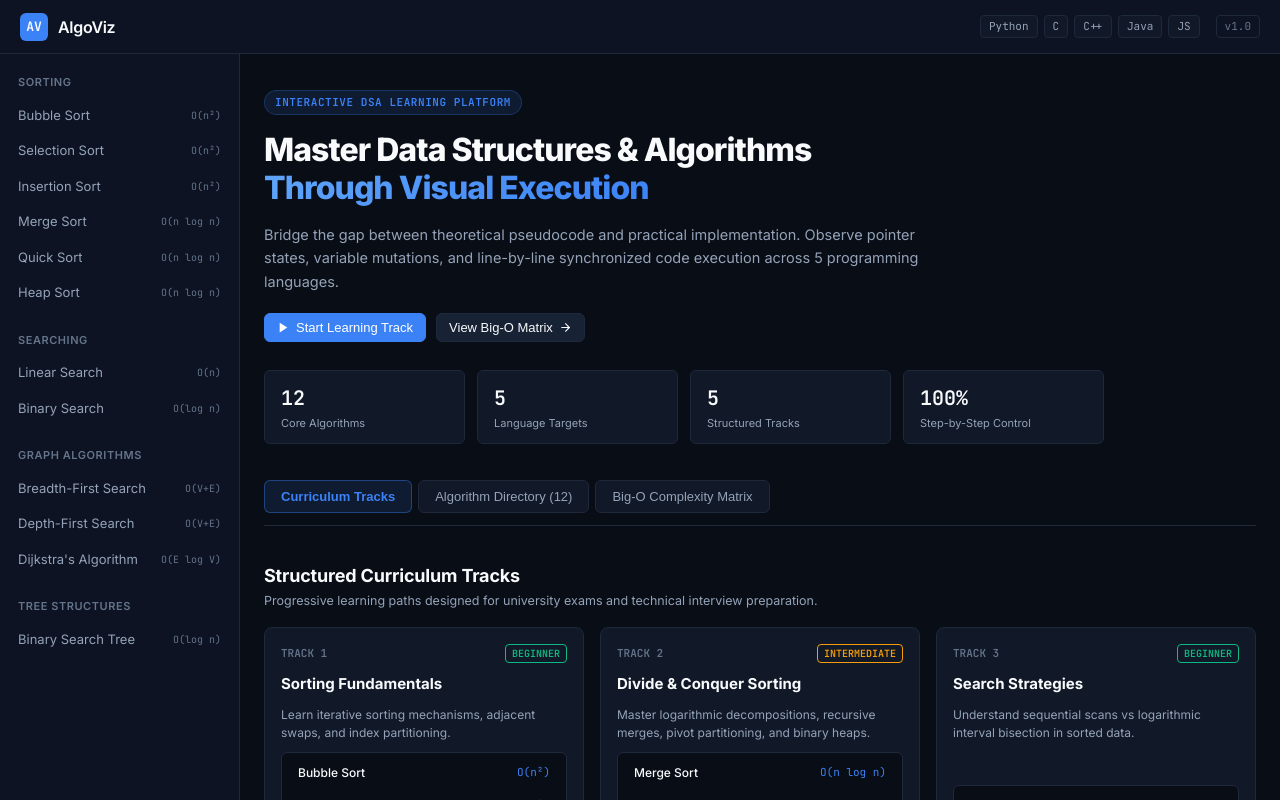
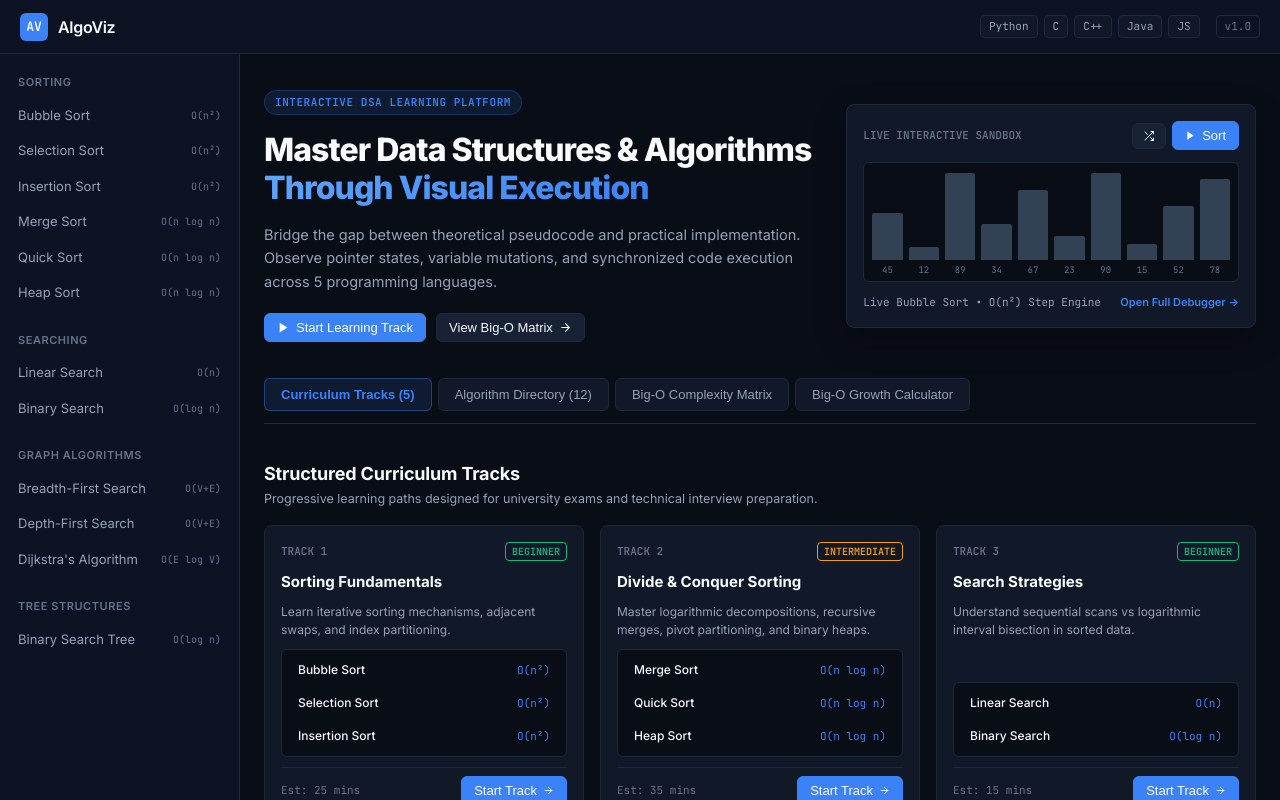
Before and after one commit to Ratul-NotFound/AlgoViz, a React (Vite) app: page / in a window 1280 px wide. Built offline with nearby package versions, Linux system fonts and the light colour scheme.

Commit message:
feat: add creative live interactive hero sandbox, Big-O growth calculator, and multi-language learning tracks

```diff
--- a/src/index.css
+++ b/src/index.css
@@ -295,14 +295,202 @@ body {
   gap: 36px;
 }
 
-/* 1. Platform Hero */
+/* 1. Creative Platform Hero Grid */
+.creative-hero-grid {
+  display: grid;
+  grid-template-columns: 1.15fr 0.85fr;
+  gap: 28px;
+  align-items: center;
+}
+
 .platform-hero {
   display: flex;
   flex-direction: column;
   align-items: flex-start;
   gap: 16px;
-  max-width: 840px;
-}
+}
+
+
+/* Live Hero Sandbox Card */
+.hero-sandbox-card {
+  background: var(--bg-card);
+  border: 1px solid var(--border);
+  border-radius: var(--radius-md);
+  padding: 16px;
+  display: flex;
+  flex-direction: column;
+  gap: 12px;
+  box-shadow: 0 12px 32px rgba(0, 0, 0, 0.3);
+}
+
+.sandbox-header {
+  display: flex;
+  align-items: center;
+  justify-content: space-between;
+}
+
+.sandbox-label {
+  font-size: 11px;
+  font-family: var(--font-mono);
+  font-weight: 600;
+  text-transform: uppercase;
+  color: var(--text-dim);
+}
+
+.sandbox-controls {
+  display: flex;
+  align-items: center;
+  gap: 6px;
+}
+
+.sandbox-canvas {
+  height: 120px;
+  display: flex;
+  align-items: flex-end;
+  justify-content: space-between;
+  gap: 6px;
+  padding: 10px 8px 4px;
+  background: var(--bg-app);
+  border: 1px solid var(--border);
+  border-radius: var(--radius-sm);
+}
+
+.sandbox-bar-col {
+  flex: 1;
+  height: 100%;
+  display: flex;
+  flex-direction: column;
+  align-items: center;
+  justify-content: flex-end;
+  gap: 4px;
+}
+
+.sandbox-bar {
+  width: 100%;
+  background: var(--bar-default);
+  border-radius: 2px 2px 0 0;
+  transition: height 120ms ease, background-color 100ms ease;
+}
+
+.sandbox-bar.active {
+  background: var(--primary);
+}
+
+.sandbox-val {
+  font-size: 9px;
+  font-family: var(--font-mono);
+  color: var(--text-dim);
+}
+
+.sandbox-footer {
+  display: flex;
+  align-items: center;
+  justify-content: space-between;
+  font-size: 11px;
+  font-family: var(--font-mono);
+  color: var(--text-muted);
+}
+
+.btn-link {
+  background: none;
+  border: none;
+  color: var(--primary);
+  font-size: 11px;
+  font-family: var(--font-sans);
+  font-weight: 600;
+  cursor: pointer;
+  padding: 0;
+}
+
+.btn-link:hover {
+  text-decoration: underline;
+}
+
+/* 6. Growth Calculator Section */
+.growth-section {
+  display: flex;
+  flex-direction: column;
+  gap: 16px;
+}
+
+.growth-card {
+  background: var(--bg-card);
+  border: 1px solid var(--border);
+  border-radius: var(--radius-md);
+  padding: 20px;
+  display: flex;
+  flex-direction: column;
+  gap: 18px;
+}
+
+.growth-slider-bar {
+  display: flex;
+  align-items: center;
+  gap: 16px;
+  flex-wrap: wrap;
+}
+
+.growth-slider-label {
+  font-size: 13px;
+  font-weight: 600;
+  color: var(--text-main);
+  font-family: var(--font-mono);
+}
+
+.growth-slider {
+  flex: 1;
+  min-width: 140px;
+}
+
+.growth-slider-val {
+  font-size: 12px;
+  font-family: var(--font-mono);
+  color: var(--primary);
+  background: var(--primary-subtle);
+  border: 1px solid rgba(59, 130, 246, 0.25);
+  padding: 2px 8px;
+  border-radius: var(--radius-xs);
+}
+
+.growth-metrics-grid {
+  display: grid;
+  grid-template-columns: repeat(auto-fit, minmax(160px, 1fr));
+  gap: 10px;
+}
+
+.growth-metric-box {
+  background: var(--bg-app);
+  border: 1px solid var(--border);
+  border-radius: var(--radius-sm);
+  padding: 12px;
+  display: flex;
+  flex-direction: column;
+  gap: 4px;
+}
+
+.growth-comp-tag {
+  font-size: 13px;
+  font-family: var(--font-mono);
+  font-weight: 700;
+  color: var(--text-main);
+}
+
+.growth-label {
+  font-size: 10.5px;
+  color: var(--text-dim);
+}
+
+.growth-ops-count {
+  font-size: 15px;
+  font-family: var(--font-mono);
+  font-weight: 700;
+  margin-top: 4px;
+}
+
+.growth-ops-count.good { color: var(--success); }
+.growth-ops-count.med  { color: var(--warning); }
+.growth-ops-count.bad  { color: var(--danger); }
+
 
 .hero-badge-pill {
   display: inline-flex;
@@ -906,6 +1094,13 @@ body {
   flex-direction: column;
   align-items: center;
   gap: 8px;
+}
+
+@media (max-width: 900px) {
+  .creative-hero-grid {
+    grid-template-columns: 1fr;
+    gap: 20px;
+  }
 }
 
 @media (max-width: 768px) {
@@ -938,6 +1133,7 @@ body {
 
 
 
+
 /* ─────────────────────────────────────────
    Algorithm Workspace Layout
 ───────────────────────────────────────── */
--- a/src/pages/HomePage.jsx
+++ b/src/pages/HomePage.jsx
@@ -1,8 +1,8 @@
-// src/pages/HomePage.jsx — World-class DSA learning platform home & curriculum
+// src/pages/HomePage.jsx — Creative, interactive DSA learning platform home
 
-import { useState, useMemo } from 'react';
+import { useState, useMemo, useEffect, useRef } from 'react';
 import { ALGORITHMS, CATEGORIES } from '../data/algorithms.js';
-import { SearchIcon, ArrowRightIcon, CodeIcon, PlayIcon } from '../components/Icons.jsx';
+import { SearchIcon, ArrowRightIcon, PlayIcon, PauseIcon, ShuffleIcon, CodeIcon } from '../components/Icons.jsx';
 
 // Learning Tracks Curriculum
 const LEARNING_TRACKS = [
@@ -53,11 +53,75 @@ const LEARNING_TRACKS = [
   },
 ];
 
+// Interactive Big-O Growth Curves
+function calculateOperations(n) {
+  return [
+    { name: 'O(1)', label: 'Constant', ops: 1, class: 'good' },
+    { name: 'O(log n)', label: 'Logarithmic', ops: Math.round(Math.log2(n || 1)), class: 'good' },
+    { name: 'O(n)', label: 'Linear', ops: n, class: 'med' },
+    { name: 'O(n log n)', label: 'Linearithmic', ops: Math.round(n * Math.log2(n || 1)), class: 'med' },
+    { name: 'O(n²)', label: 'Quadratic', ops: n * n, class: 'bad' },
+  ];
+}
+
 export default function HomePage({ onSelectAlgo }) {
   const [activeCategory, setActiveCategory] = useState('all');
   const [searchQuery, setSearchQuery] = useState('');
-  const [activeTab, setActiveTab] = useState('tracks'); // 'tracks' | 'catalog' | 'matrix'
+  const [activeTab, setActiveTab] = useState('tracks'); // 'tracks' | 'catalog' | 'matrix' | 'growth'
   const [selectedLang, setSelectedLang] = useState('python');
+  const [sliderN, setSliderN] = useState(64);
+
+  // ── Hero Interactive Mini-Playground State ──
+  const [heroArray, setHeroArray] = useState([45, 12, 89, 34, 67, 23, 90, 15, 52, 78]);
+  const [heroActiveIdx, setHeroActiveIdx] = useState({ i: -1, j: -1 });
+  const [heroSorting, setHeroSorting] = useState(false);
+  const heroTimerRef = useRef(null);
+
+  const shuffleHero = () => {
+    clearInterval(heroTimerRef.current);
+    setHeroSorting(false);
+    setHeroActiveIdx({ i: -1, j: -1 });
+    setHeroArray(Array.from({ length: 10 }, () => Math.floor(Math.random() * 85) + 15));
+  };
+
+  const runHeroBubbleSort = () => {
+    if (heroSorting) {
+      clearInterval(heroTimerRef.current);
+      setHeroSorting(false);
+      return;
+    }
+
+    setHeroSorting(true);
+    let arr = [...heroArray];
+    let i = 0, j = 0;
+    const n = arr.length;
+
+    heroTimerRef.current = setInterval(() => {
+      if (i < n) {
+        if (j < n - i - 1) {
+          setHeroActiveIdx({ i: j, j: j + 1 });
+          if (arr[j] > arr[j + 1]) {
+            const temp = arr[j];
+            arr[j] = arr[j + 1];
+            arr[j + 1] = temp;
+            setHeroArray([...arr]);
+          }
+          j++;
+        } else {
+          j = 0;
+          i++;
+        }
+      } else {
+        clearInterval(heroTimerRef.current);
+        setHeroSorting(false);
+        setHeroActiveIdx({ i: -1, j: -1 });
+      }
+    }, 120);
+  };
+
+  useEffect(() => {
+    return () => clearInterval(heroTimerRef.current);
+  }, []);
 
   // Filtered algorithms for catalog & matrix
   const filteredAlgos = useMemo(() => {
@@ -74,10 +138,13 @@ export default function HomePage({ onSelectAlgo }) {
     });
   }, [activeCategory, searchQuery]);
 
+  const complexityResults = useMemo(() => calculateOperations(sliderN), [sliderN]);
+
   return (
     <div className="home-container">
-      {/* ── 1. Platform Hero Header ── */}
-      <section className="platform-hero">
+      {/* ── 1. Platform Hero with Live Interactive Mini-Sandbox ── */}
+      <section className="creative-hero-grid">
+        <div className="platform-hero">
           <div className="hero-badge-pill">
             <span>Interactive DSA Learning Platform</span>
           </div>
@@ -89,7 +156,7 @@ export default function HomePage({ onSelectAlgo }) {
 
           <p className="platform-hero-sub">
             Bridge the gap between theoretical pseudocode and practical implementation.
-          Observe pointer states, variable mutations, and line-by-line synchronized code execution across 5 programming languages.
+            Observe pointer states, variable mutations, and synchronized code execution across 5 programming languages.
           </p>
 
           <div className="platform-hero-actions">
@@ -102,35 +169,54 @@ export default function HomePage({ onSelectAlgo }) {
               <ArrowRightIcon size={13} />
             </button>
           </div>
+        </div>
 
-        {/* ── Learning Metric Strip ── */}
-        <div className="platform-stats-strip">
-          <div className="platform-stat">
-            <span className="stat-value">{ALGORITHMS.length}</span>
-            <span className="stat-label">Core Algorithms</span>
+        {/* ── Live Hero Interactive Sandbox ── */}
+        <div className="hero-sandbox-card">
+          <div className="sandbox-header">
+            <span className="sandbox-label">Live Interactive Sandbox</span>
+            <div className="sandbox-controls">
+              <button className="btn btn-sm btn-icon" onClick={shuffleHero} title="Randomize Array">
+                <ShuffleIcon size={12} />
+              </button>
+              <button className="btn btn-sm btn-primary" onClick={runHeroBubbleSort}>
+                {heroSorting ? <PauseIcon size={11} /> : <PlayIcon size={11} />}
+                <span>{heroSorting ? 'Pause' : 'Sort'}</span>
+              </button>
             </div>
-          <div className="platform-stat">
-            <span className="stat-value">5</span>
-            <span className="stat-label">Language Targets</span>
           </div>
-          <div className="platform-stat">
-            <span className="stat-value">5</span>
-            <span className="stat-label">Structured Tracks</span>
+
+          <div className="sandbox-canvas">
+            {heroArray.map((val, idx) => {
+              const isActive = idx === heroActiveIdx.i || idx === heroActiveIdx.j;
+              return (
+                <div key={idx} className="sandbox-bar-col">
+                  <div
+                    className={`sandbox-bar ${isActive ? 'active' : ''}`}
+                    style={{ height: `${val}%` }}
+                  />
+                  <span className="sandbox-val">{val}</span>
                 </div>
-          <div className="platform-stat">
-            <span className="stat-value">100%</span>
-            <span className="stat-label">Step-by-Step Control</span>
+              );
+            })}
+          </div>
+
+          <div className="sandbox-footer">
+            <span className="sandbox-note">Live Bubble Sort • O(n²) Step Engine</span>
+            <button className="btn-link" onClick={() => onSelectAlgo('bubble-sort')}>
+              Open Full Debugger →
+            </button>
           </div>
         </div>
       </section>
 
-      {/* ── 2. Platform Navigation Tabs ── */}
+      {/* ── 2. Platform Navigation View Tabs ── */}
       <div className="platform-view-tabs">
         <button
           className={`platform-tab ${activeTab === 'tracks' ? 'active' : ''}`}
           onClick={() => setActiveTab('tracks')}
         >
-          Curriculum Tracks
+          Curriculum Tracks (5)
         </button>
         <button
           className={`platform-tab ${activeTab === 'catalog' ? 'active' : ''}`}
@@ -143,6 +229,12 @@ export default function HomePage({ onSelectAlgo }) {
           onClick={() => setActiveTab('matrix')}
         >
           Big-O Complexity Matrix
+        </button>
+        <button
+          className={`platform-tab ${activeTab === 'growth' ? 'active' : ''}`}
+          onClick={() => setActiveTab('growth')}
+        >
+          Big-O Growth Calculator
         </button>
       </div>
 
@@ -345,7 +437,47 @@ export default function HomePage({ onSelectAlgo }) {
         </section>
       )}
 
-      {/* ── 6. Multi-Language Interactive Showcase ── */}
+      {/* ── 6. View D: Interactive Big-O Growth Calculator ── */}
+      {activeTab === 'growth' && (
+        <section className="growth-section">
+          <div className="section-header-row">
+            <div>
+              <h2 className="section-title">Interactive Big-O Growth Calculator</h2>
+              <p className="section-subtitle">Adjust problem size (N) to observe why logarithmic and linearithmic algorithms drastically outperform quadratic approaches.</p>
+            </div>
+          </div>
+
+          <div className="growth-card">
+            <div className="growth-slider-bar">
+              <span className="growth-slider-label">Dataset Size (N = {sliderN}):</span>
+              <input
+                type="range"
+                min={4}
+                max={1024}
+                step={4}
+                value={sliderN}
+                onChange={e => setSliderN(parseInt(e.target.value))}
+                className="slider growth-slider"
+              />
+              <span className="growth-slider-val">{sliderN} elements</span>
+            </div>
+
+            <div className="growth-metrics-grid">
+              {complexityResults.map(item => (
+                <div key={item.name} className="growth-metric-box">
+                  <span className="growth-comp-tag">{item.name}</span>
+                  <span className="growth-label">{item.label}</span>
+                  <div className={`growth-ops-count ${item.class}`}>
+                    {item.ops.toLocaleString()} ops
+                  </div>
+                </div>
+              ))}
+            </div>
+          </div>
+        </section>
+      )}
+
+      {/* ── 7. Multi-Language Interactive Showcase ── */}
       <section className="lang-showcase-section">
         <div className="lang-showcase-card">
           <div className="lang-showcase-content">
```
Lines whose indentation alone changed are shown as unchanged.
